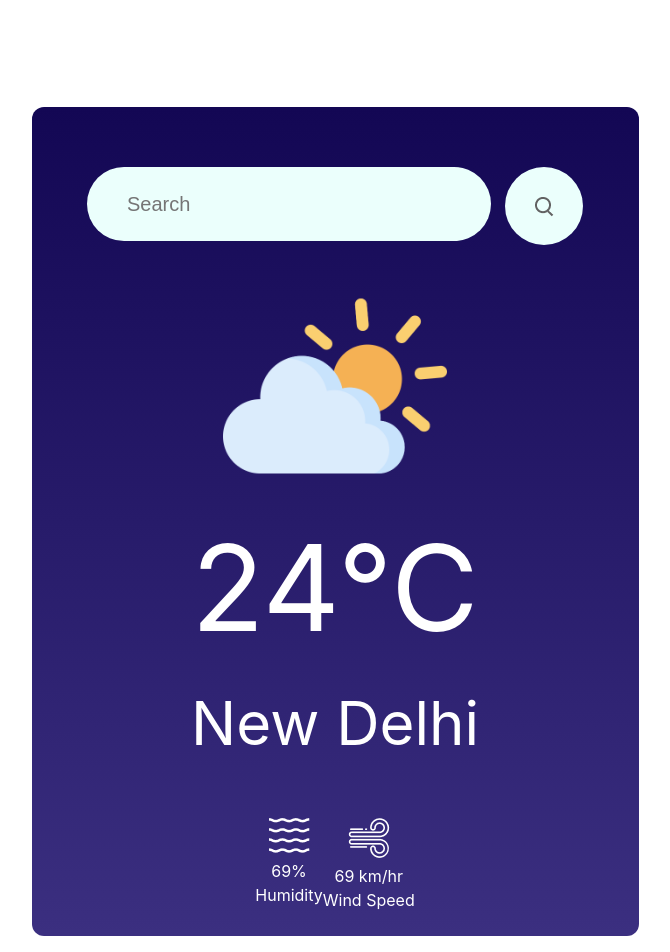
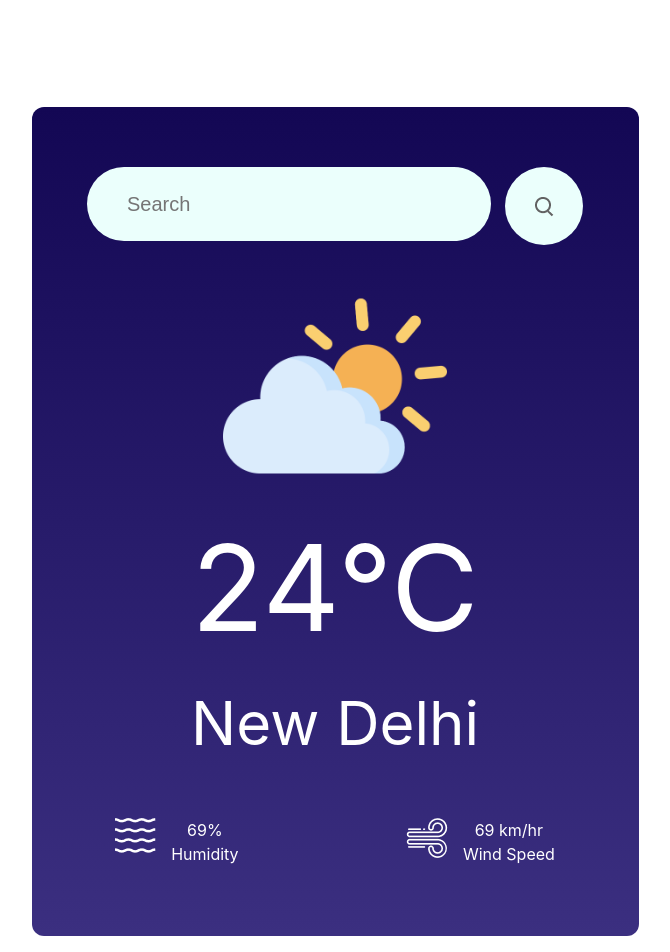
Before and after one commit to VedantNagar/Weather-App, a React (Vite) app in the folder weather-app/: page / in a window 1280 px wide. Shown: the top 952 px of the page, without its empty margins (305-975 px from the left). Built offline with nearby package versions, Linux system fonts and the light colour scheme.

Commit message:
improved Cascading Style Sheets

```diff
--- a/weather-app/src/Components/Weather-App/Weather.css
+++ b/weather-app/src/Components/Weather-App/Weather.css
@@ -60,3 +60,9 @@
   justify-content: center;
   color: #ffffff;
 }
+.element {
+  margin: auto;
+  display: flex;
+  align-items: flex-start;
+  gap: 15px;
+}
```
